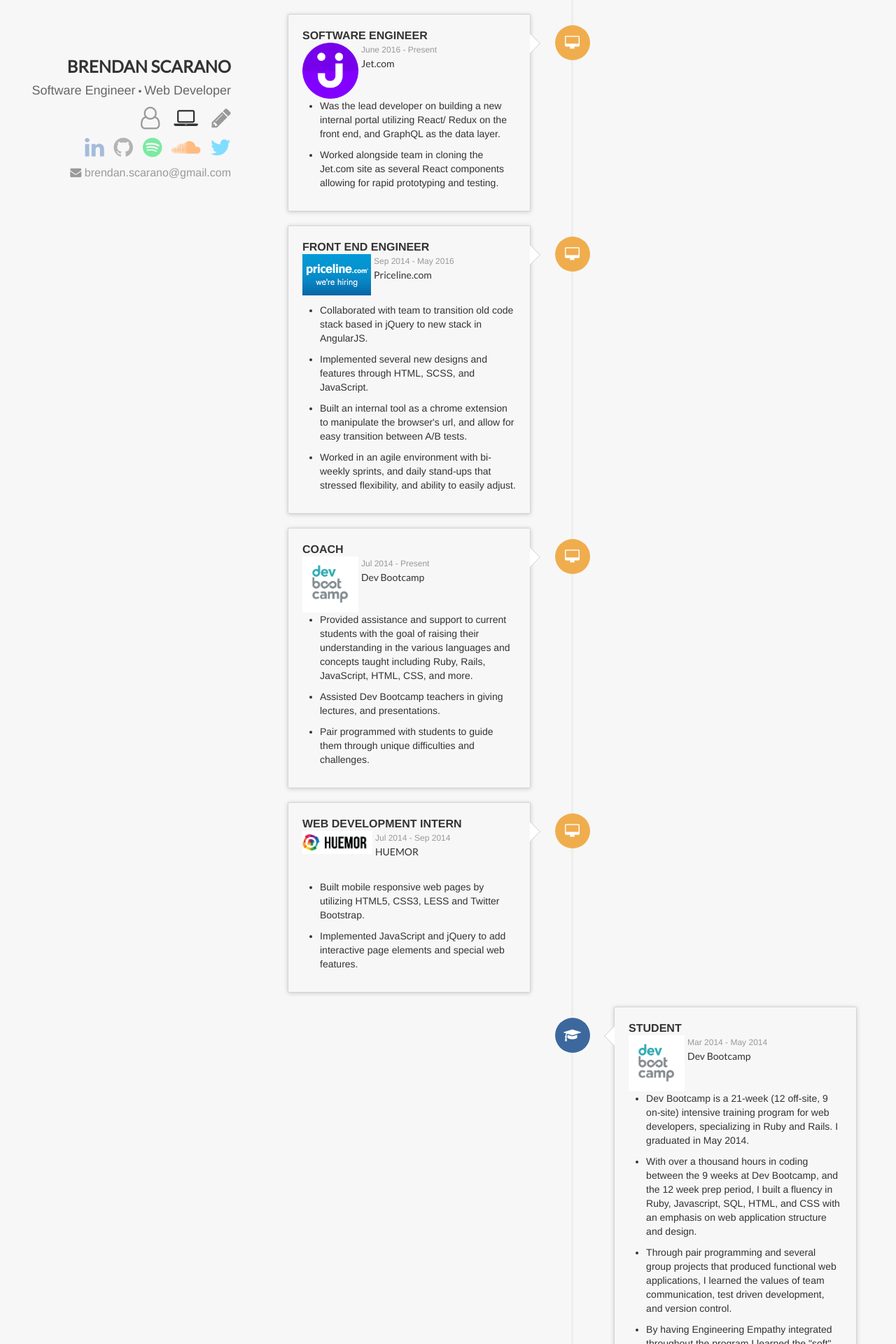
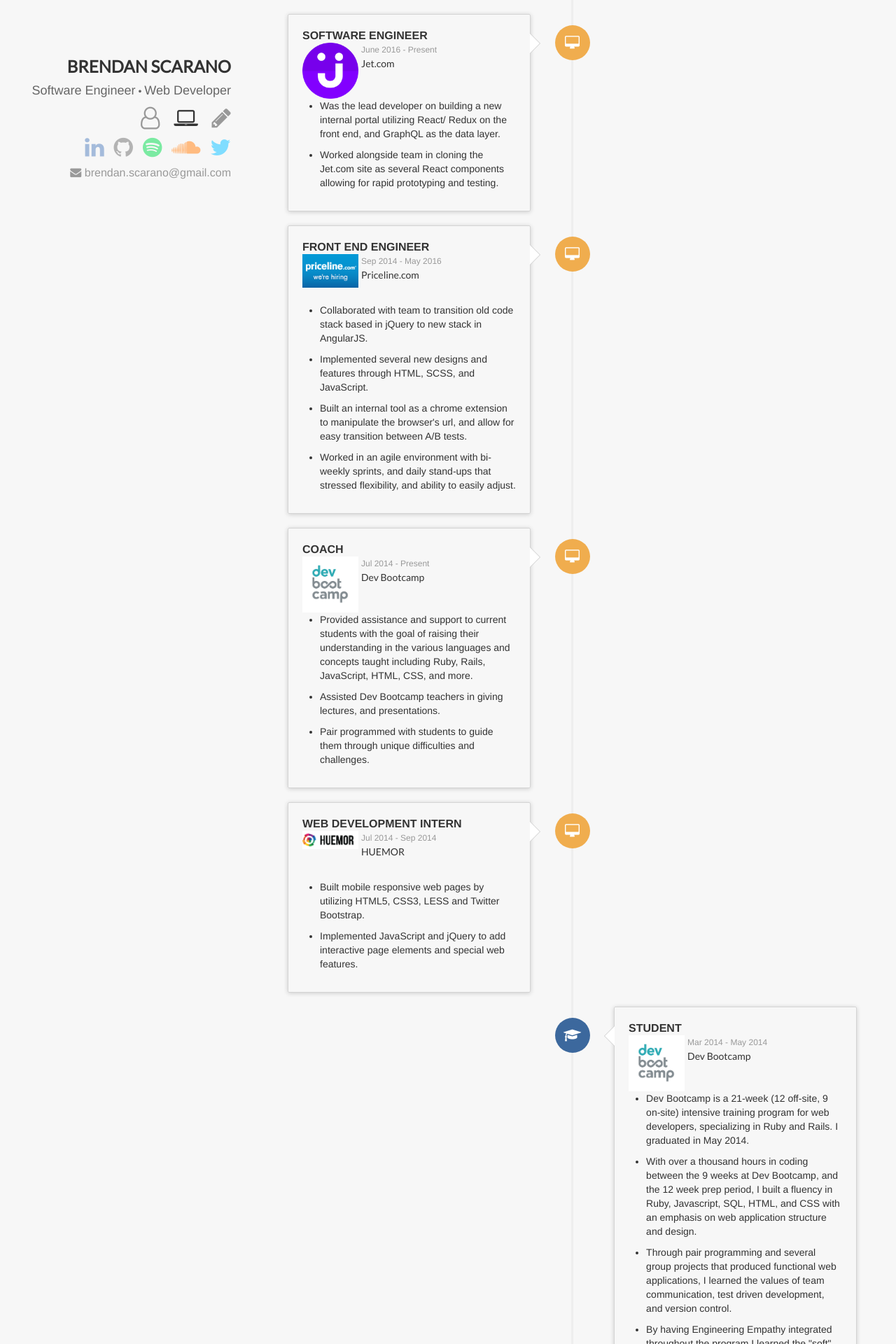
Before and after one commit to brendanscarano/brendanscarano.github.io, a Jekyll site: the page built from timeline/index.html, in a window 1280 px wide. Shown: the top 1920 px of the page at 70% size. Built offline with Jekyll 4.4.1, drawn with Linux system fonts in a browser that asks for light colours; nearby versions of some CDN libraries.

```diff
--- a/_sass/_timeline.scss
+++ b/_sass/_timeline.scss
@@ -136,6 +136,10 @@
     background-color: #3C689D !important;
 }
 
+.timeline-badge.project {
+    background-color: #F36262 !important;
+}
+
 .timeline-badge.danger {
     background-color: #d9534f !important;
 }
@@ -223,6 +227,12 @@
   float: left;
 }
 
+.job-img-wrapper {
+    img {
+        max-width: 80px;
+    }
+}
+
 .title-wrapper {
   margin-left: 4px;
 }
```
Also changed, not shown: assets/gmme.png (added), assets/goodbye_contacts.png (added).
